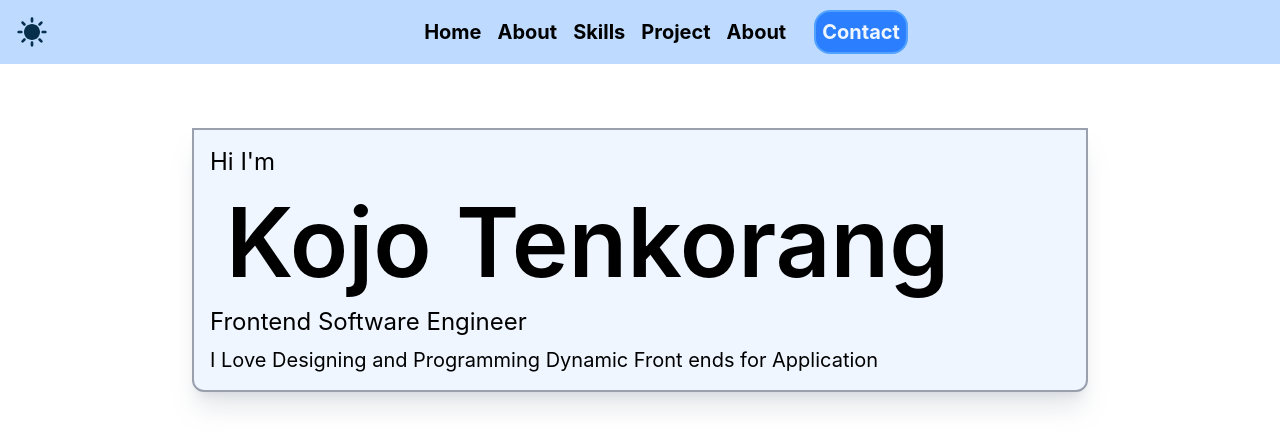
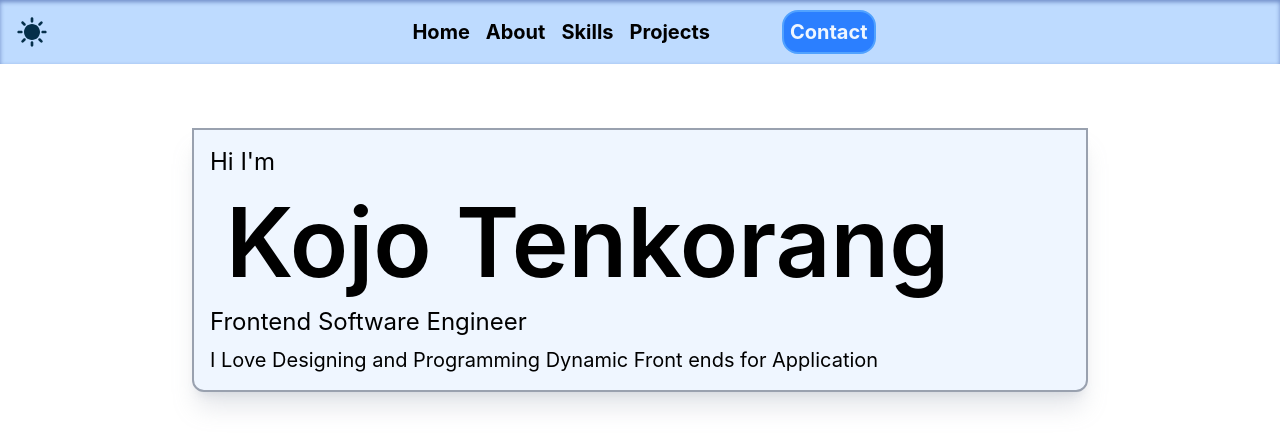
Before and after one commit to Koj101/portfolio-website, a React (Vite) app in the folder my portfolio/: page / in a window 1280 px wide. Shown: the top 446 px of the page. Built offline with nearby package versions, Linux system fonts and the light colour scheme.

Commit message:
Fixed Errors in NavBar

```diff
--- a/my portfolio/src/NavBar.jsx
+++ b/my portfolio/src/NavBar.jsx
@@ -3,7 +3,7 @@ import { MdSunny } from "react-icons/md";
 
 function NavBar() {
   return (
-    <div class="fixed top-0 h-16 w-screen flex flex-row items-center bg-blue-200 border-gray-500">
+    <div class="fixed top-0 h-16 w-screen flex flex-row items-center bg-blue-200 border-gray-500 inset-shadow-sm/50 inset-shadow-blue-900">
       <MdSunny
         size={32}
         class="my-2 mx-4  text-sky-950 cursor-pointer hover:text-amber-50"
@@ -12,9 +12,9 @@ function NavBar() {
         <NavText text="Home" />
         <NavText text="About" />
         <NavText text="Skills" />
-        <NavText text="Project" />
-        <NavText text="About" />
-        <button class="mx-5 p-1.5 text-xl text-blue-50 font-bold hover:mx-3 hover:text-sky-100 hover:p-2 bg-blue-500 border-2 border-blue-400 shadow-sx rounded-2xl transition-all ease-in-out hover:bg-blue-800 cursor-pointer">
+        <NavText text="Projects" />
+
+        <button class="mx-16 p-1.5 text-xl text-blue-50 font-bold  hover:text-sky-100 hover:p-2 bg-blue-500 border-2 border-blue-400 shadow-sx rounded-2xl transition-all ease-in-out hover:bg-blue-800 hover:rounded-sm hover:border-blue-800 cursor-pointer">
           Contact
         </button>
       </div>
```
